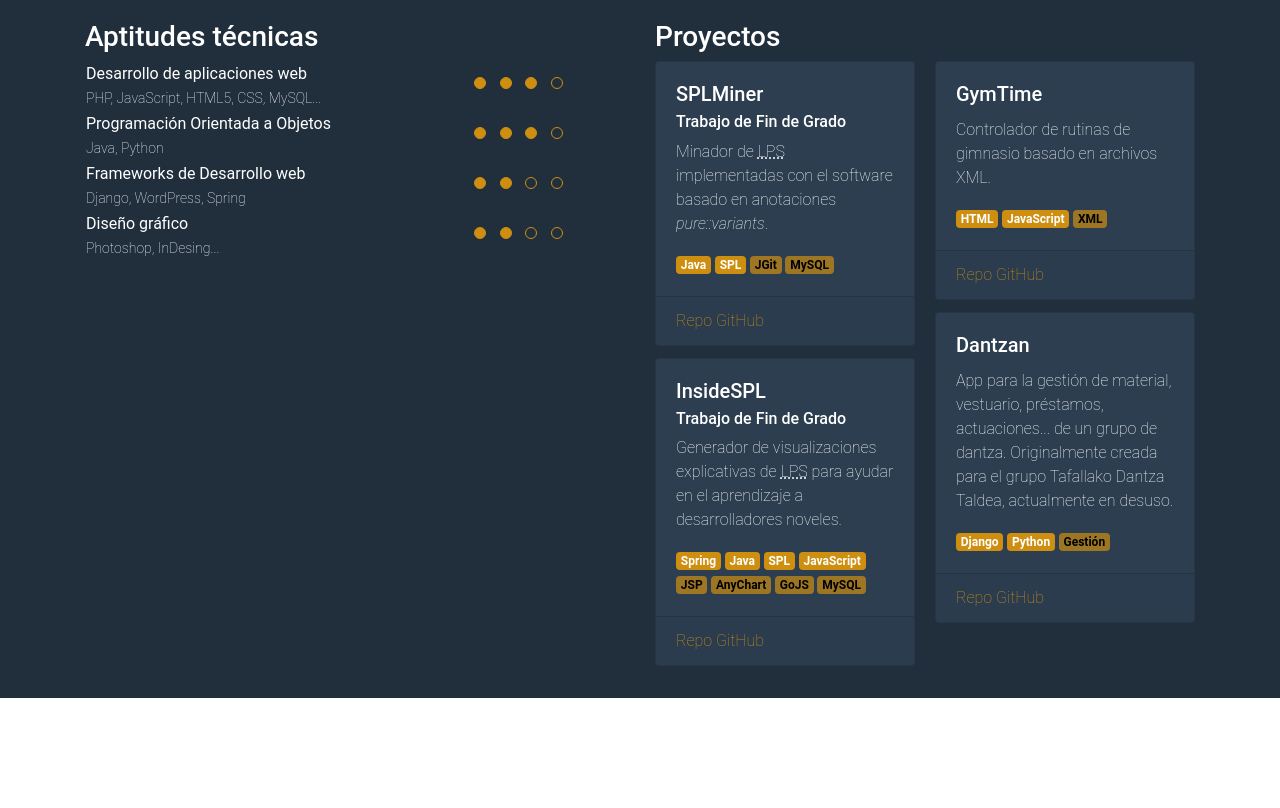
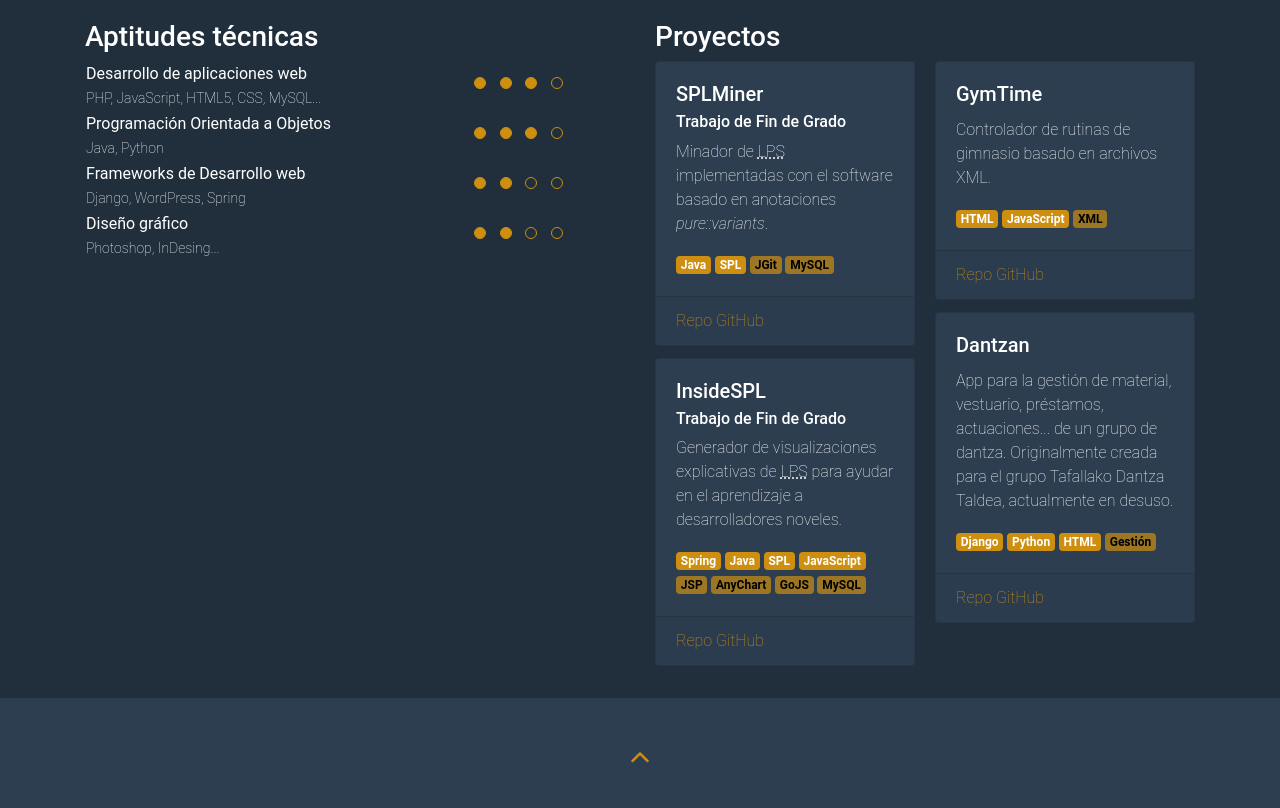
Before and after one commit to 853174/853174.github.io, a plain HTML site: page index.html in a window 1280 px wide. Shown: the part 1074-1882 px from the top of the page. Before the commit the page ends 1772 px from the top, so only its background shows below. Drawn offline with Linux system fonts and the light colour scheme.

Commit message:
Boton de inicio añadido

```diff
--- a/docs/css/master.css
+++ b/docs/css/master.css
@@ -92,6 +92,7 @@ th, .emphasis{
   height: 200px;
   margin: 0 auto;
   border-radius: 50%;
+  background-color: var(--secondary-emphasis-color);
   background-image: url('../img/iosu.jpeg');
   background-position: 50% 20%;
   background-size: 100%;
@@ -185,3 +186,7 @@ th, .emphasis{
   background-color: var(--secondary-emphasis-color);
   color: var(--secondary-font-color);
 }
+
+.centered{
+  text-align: center;
+}
--- a/index.html
+++ b/index.html
@@ -21,7 +21,7 @@
     <link rel="stylesheet" href="docs/css/timeline.css">
 
   </head>
-  <body>
+  <body id="cv">
     <div class="main-block">
       <div class="container">
         <div class="main-img"></div>
@@ -275,6 +275,7 @@
                   <div>
                     <span class="badge badge-primary">Django</span>
                     <span class="badge badge-primary">Python</span>
+                    <span class="badge badge-primary">HTML</span>
                     <span class="badge badge-secondary">Gestión</span>
                   </div>
                 </div>
@@ -287,5 +288,10 @@
         </div>
       </div>
     </div>
+    <div class="main-block">
+      <div class="text-center mb-3">
+        <a href="#cv"><i class="fas fa-chevron-up fa-lg"></i></a>
+      </div>
+    </div>
   </body>
 </html>
```
